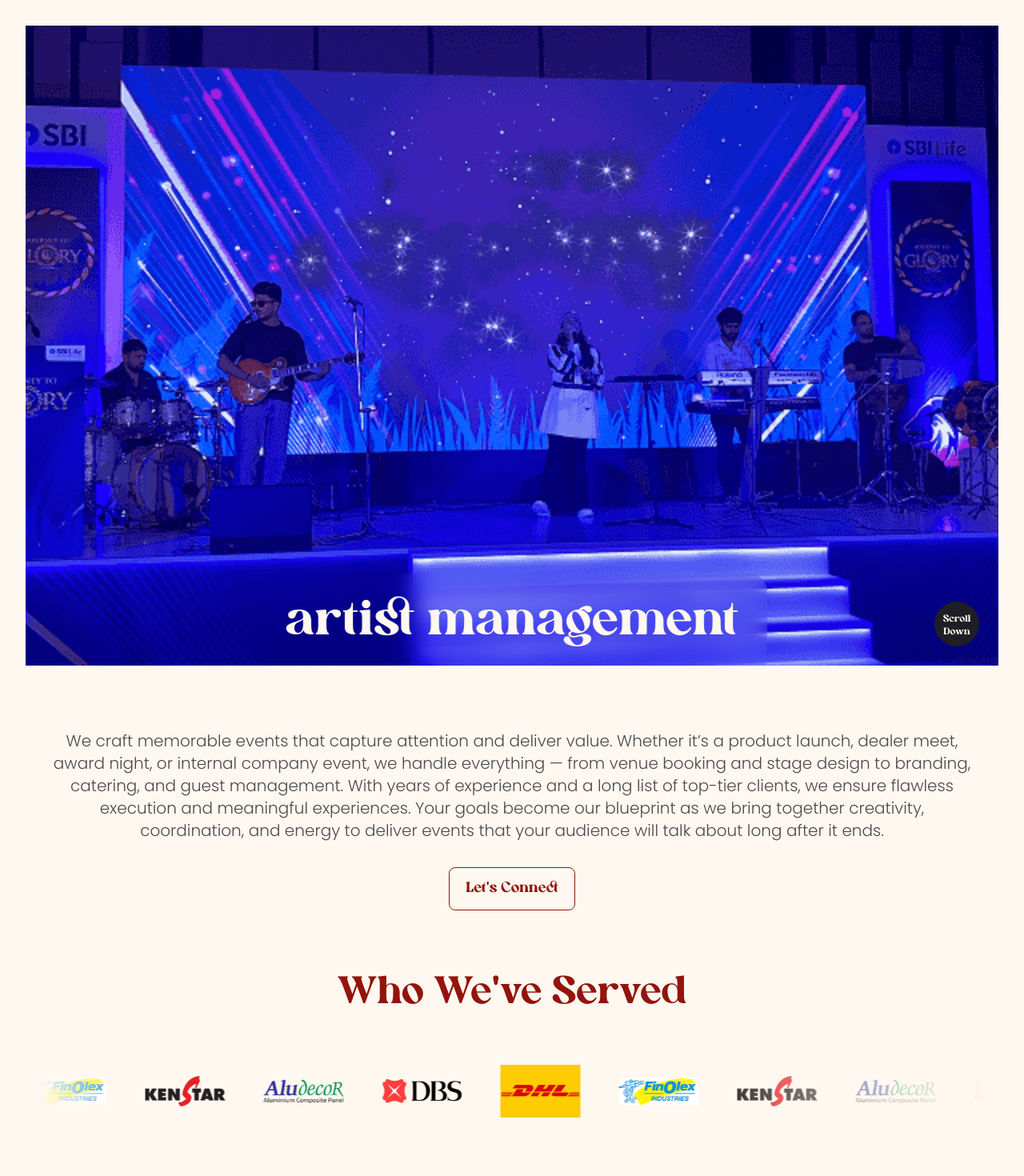
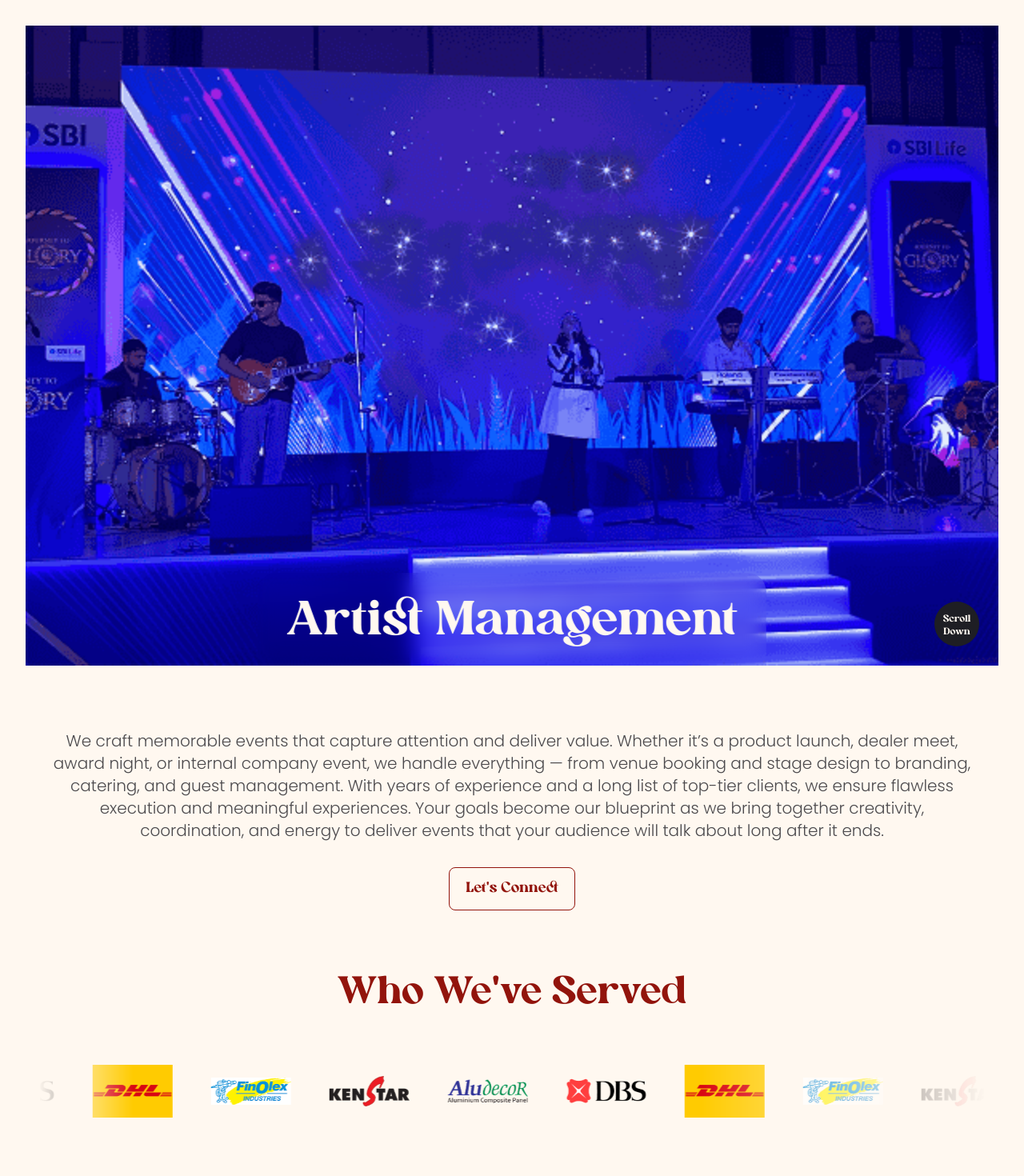
Before and after one commit to Akash-cloud001/vr-dream-events-and-entertainment, a React (Vite) app: page /service/artist-management/58a46def-68bf-414f-ac84-af8c6d74a12b in a window 1280 px wide. Shown: the top 1470 px of the page at 80% size. Built offline with nearby package versions, Linux system fonts and the light colour scheme.

Commit message:
feat: scroll to top, service image postion fix

```diff
--- a/src/App.jsx
+++ b/src/App.jsx
@@ -1,19 +1,21 @@
 import { useState } from 'react'
 import './App.css'
-import { Routes, Route } from 'react-router-dom';
+import { Routes, Route, useLocation } from 'react-router-dom';
 import Home from './pages/Home';
 import Services from './pages/Services';
 import Service from './pages/Service';
 import Navbar from './components/Navbar';
 import Contact from './pages/Contact';
 import Footer from './components/Footer';
+import ScrollToTop from './components/ui/ScrollToTop';
 
 function App() {
-
+  const location = useLocation();
   return (
     <main className='relative w-full h-auto'>
+    <ScrollToTop />
     <Navbar />
-    <Routes>
+    <Routes location={location} key={location.pathname}>
       <Route path="/" element={<Home />} />
       <Route path="/services" element={<Services />} />
       <Route path="/service/:service_name/:id" element={<Service />} />
--- a/src/components/Navbar.jsx
+++ b/src/components/Navbar.jsx
@@ -39,15 +39,17 @@ const Navbar = () => {
         <VrLogo className="h-11 w-auto relative z-[1]" />
         {/* Desktop nav links */}
         <ul className="hidden md:flex gap-10 items-center justify-center relative z-[1]">
-          <li className="text-black/80">Home</li>
+          <li className="text-black/80">
+            <Link to={'/'}>Home</Link>
+          </li>
           {/* <li className="text-black/80">About us</li> */}
           <li className="text-black/80">
             <Link to={'/services'}>Services</Link>
           </li>
           <li>
-            <button className="px-5 py-3 bg-primary text-white rounded-lg">
+            <a href="https://wa.me/9899125551"  className="block px-5 py-3 bg-primary text-white rounded-lg">
               Contact Us
-            </button>
+            </a>
           </li>
         </ul>
         {/* Hamburger button for mobile */}
--- /dev/null
+++ b/src/components/ui/ScrollToTop.jsx
@@ -0,0 +1,17 @@
+import { useEffect } from 'react';
+import { useLocation } from 'react-router-dom';
+
+const ScrollToTop = () => {
+  const { pathname } = useLocation();
+
+  useEffect(() => {
+    window.scrollTo({
+      top: 0,
+      behavior: 'smooth', // optional: 'auto' or 'smooth'
+    });
+  }, [pathname]);
+
+  return null;
+};
+
+export default ScrollToTop;
--- a/src/index.css
+++ b/src/index.css
@@ -82,11 +82,11 @@ body{
   }
 
 .scroller[data-animated="true"][data-direction="forward"] .scoller__inner{
-animation: scroll 300s linear infinite;
+animation: scroll 600s linear infinite;
 }
 
 .scroller[data-animated="true"][data-direction="reverse"] .scoller__inner{
-animation: scroll 300s linear infinite reverse;
+animation: scroll 600s linear infinite reverse;
 }
 .mask-grad {
   --webkit-mask: linear-gradient(90deg, transparent, white 10%, white 70%, transparent);
--- a/src/pages/Service.jsx
+++ b/src/pages/Service.jsx
@@ -15,7 +15,6 @@ const Service = () => {
       }else{
         setError(true)
       }
-      console.log(res)
     }
   },[])
 
@@ -31,9 +30,9 @@ const Service = () => {
   return (
     <section className='home-page'>
       <section className="h-dvh w-full bg-black ff-allen grid place-content-center overflow-hidden relative">
-        <img src={service?.imgUrl} alt={service?.name} className='h-full w-full absolute object-cover' />ß
+        <img src={service?.imgUrl} alt={service?.name} className='h-full w-full absolute object-cover object-top' />ß
         <div className="absolute bottom-0 left-1/2 -translate-x-1/2 text-white text-2xl xs:text-[32px] sm:text-4xl  md:text-5xl xl:text-6xl flex flex-col items-center justify-center gap-4 md:gap-8 z-[1]  backdrop-blur-md px-9 pt-8 pb-6 rounded-t-3xl">
-          <p className='whitespace-nowrap'>
+          <p className='whitespace-nowrap capitalize'>
             {service?.name}
           </p>
         </div>
```
